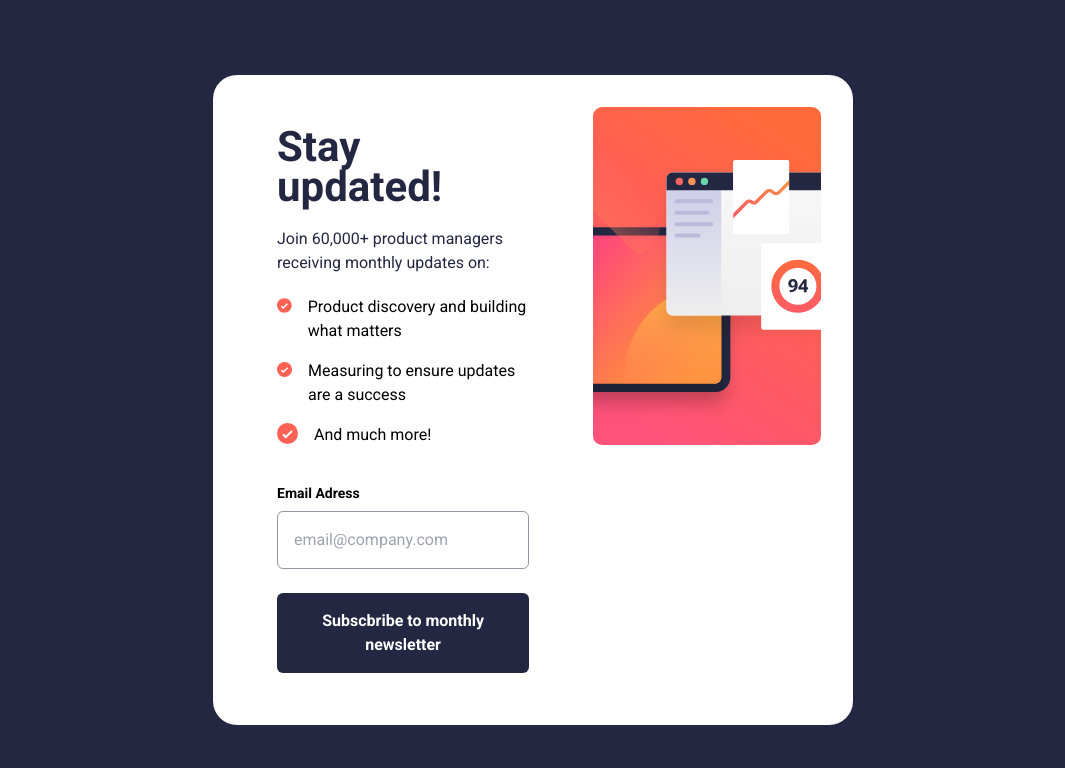
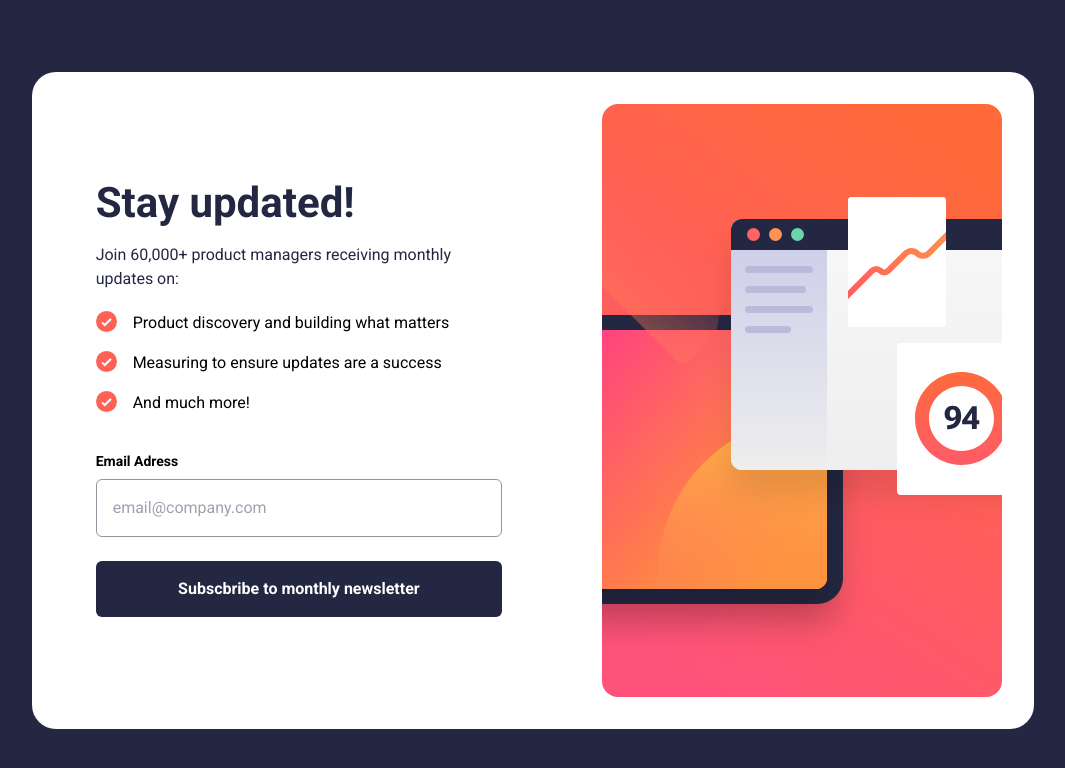
Before and after one commit to robs-am/newsletter, a React (Vite) app: page / in a window 1280 px wide. Shown: the top 768 px of the page, without its empty margins (107-1172 px from the left). Built offline with nearby package versions, Linux system fonts and the light colour scheme.

Commit message:
finaliza responsividade desktop

```diff
--- a/src/App.jsx
+++ b/src/App.jsx
@@ -10,15 +10,15 @@ function App() {
   return (
     <>
       <body className="md:bg-darkGrey flex justify-center items-center md:m-0 md:h-screen md:justify-center">
-        <div className="newsletter flex flex-col gap-[30px] md:flex md:justify-space-around md:flex-row-reverse md:w-1/2 md:gap-8 md:rounded-3xl md:p-8 bg-white">
+        <div className="newsletter flex flex-col gap-[30px] md:flex md:justify-space-around md:flex-row-reverse md:3/4 md:gap-8 md:rounded-3xl md:p-8 bg-white">
           <div className="w-full block md:hidden lg:hidden">
-            <ImageMobile />
+            <ImageMobile className="w-full" />
           </div>
-          <div className="hidden md:block">
-            <ImageDesktop />
+          <div className="image__mobile hidden md:flex lg:flex justify-end lg:w-full ">
+            <ImageDesktop className="lg:max-w-full" />
           </div>
 
-          <section className="newxletter__text flex flex-col px-8 gap-5 my-5 lg:justify-center lg:flex lg:row-reverse">
+          <section className="newsletter__text flex flex-col px-8 gap-5 my-5 lg:justify-center lg:flex lg:row-reverse lg:w-full">
             <h1 className="title font-bold text-4xl text-darkGrey lg:text-[42px]">
               Stay updated!
             </h1>
--- a/src/components/Form/Form.jsx
+++ b/src/components/Form/Form.jsx
@@ -35,7 +35,7 @@ const Form = () => {
           ></input>
           <button
             required
-            className=" text-white bg-darkGrey  rounded-md py-4 px-6 font-bold hover:rgba(255, 106, 58, 1)"
+            className="text-white bg-darkGrey  rounded-md py-4 px-6 font-bold lg:hover:gradientHover"
             type="submit"
           >
             Subscbribe to monthly newsletter
--- a/tailwind.config.js
+++ b/tailwind.config.js
@@ -8,6 +8,7 @@ export default {
       lightGrey: "hsl(231, 7%, 60%)",
       white: "hsl(0, 0%, 100%)",
       red: "hsl(4, 100%, 67%)",
+      gradientHover: "linear-gradient(268deg, #FF673E 6.25%, #FF5379 100%);",
       lightRed: "#FFE8E6",
     },
     fontFamily: {
```
Also changed, not shown: 1 other file (tests, documents, lock files or other folders).
